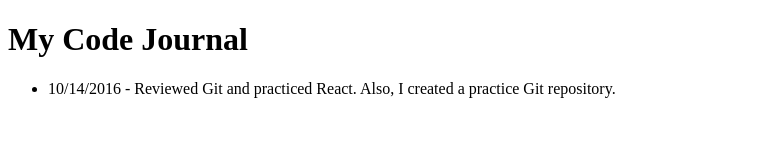
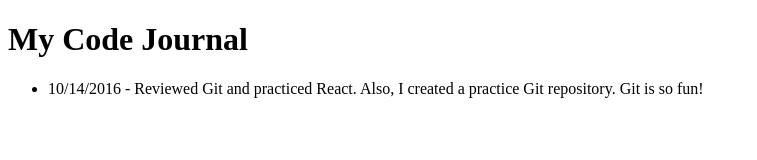
Before and after one commit to pldrake26/git-practice, a plain HTML site: page index.html in a window 1280 px wide. Shown: the whole page, without its empty margins (0-757 px from the left). Drawn offline with Linux system fonts and the light colour scheme.

Commit message:
Updated index.html.
Added "Git is so fun!".

```diff
--- a/index.html
+++ b/index.html
@@ -7,7 +7,7 @@
 <body>
 	<h1>My Code Journal</h1>
 	<ul>
-		<li>10/14/2016 - Reviewed Git and practiced React.  Also, I created a practice Git repository.</li>
+		<li>10/14/2016 - Reviewed Git and practiced React.  Also, I created a practice Git repository.  Git is so fun!</li>
 	</ul>
 </body>
 </html>
```
